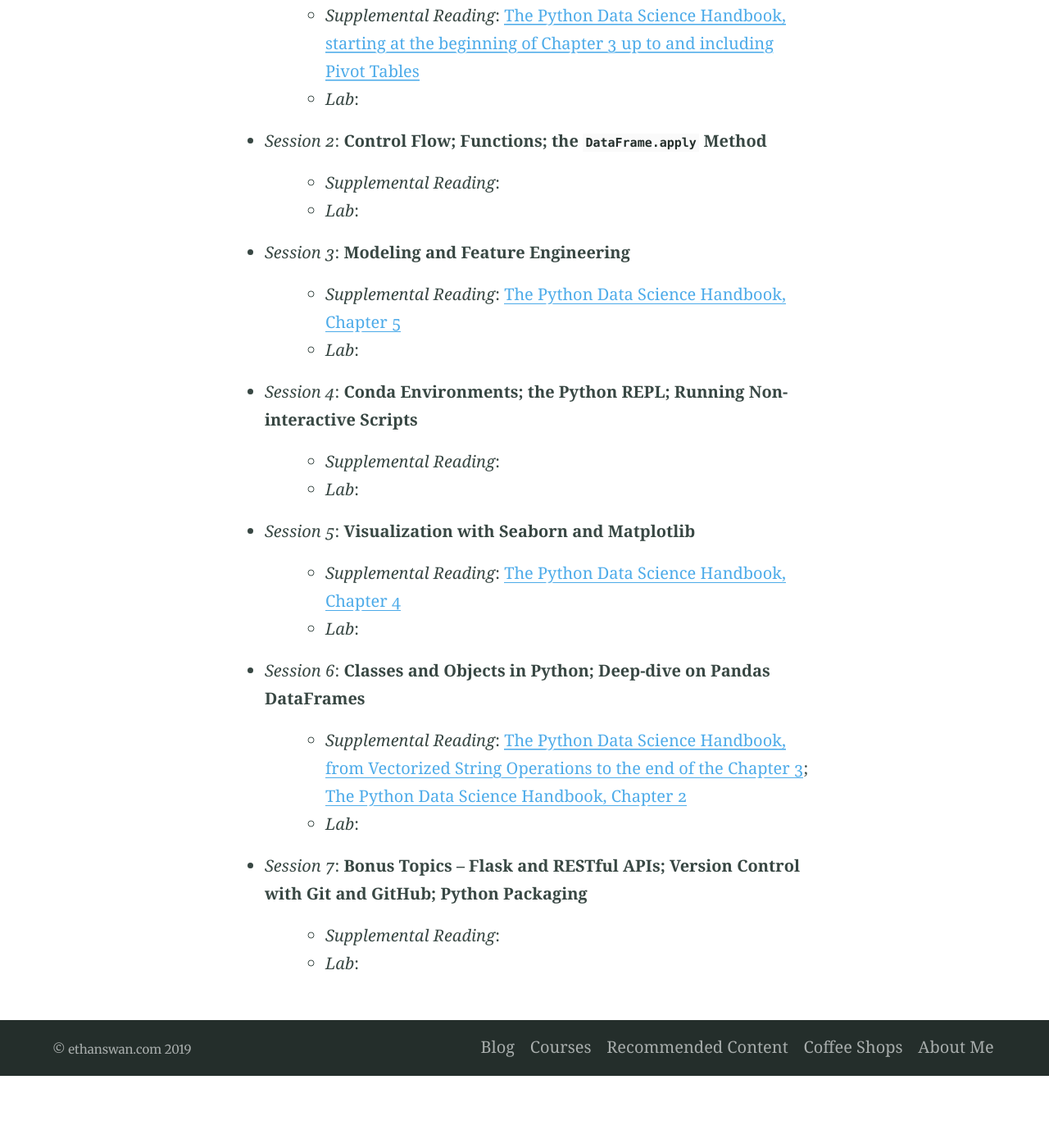
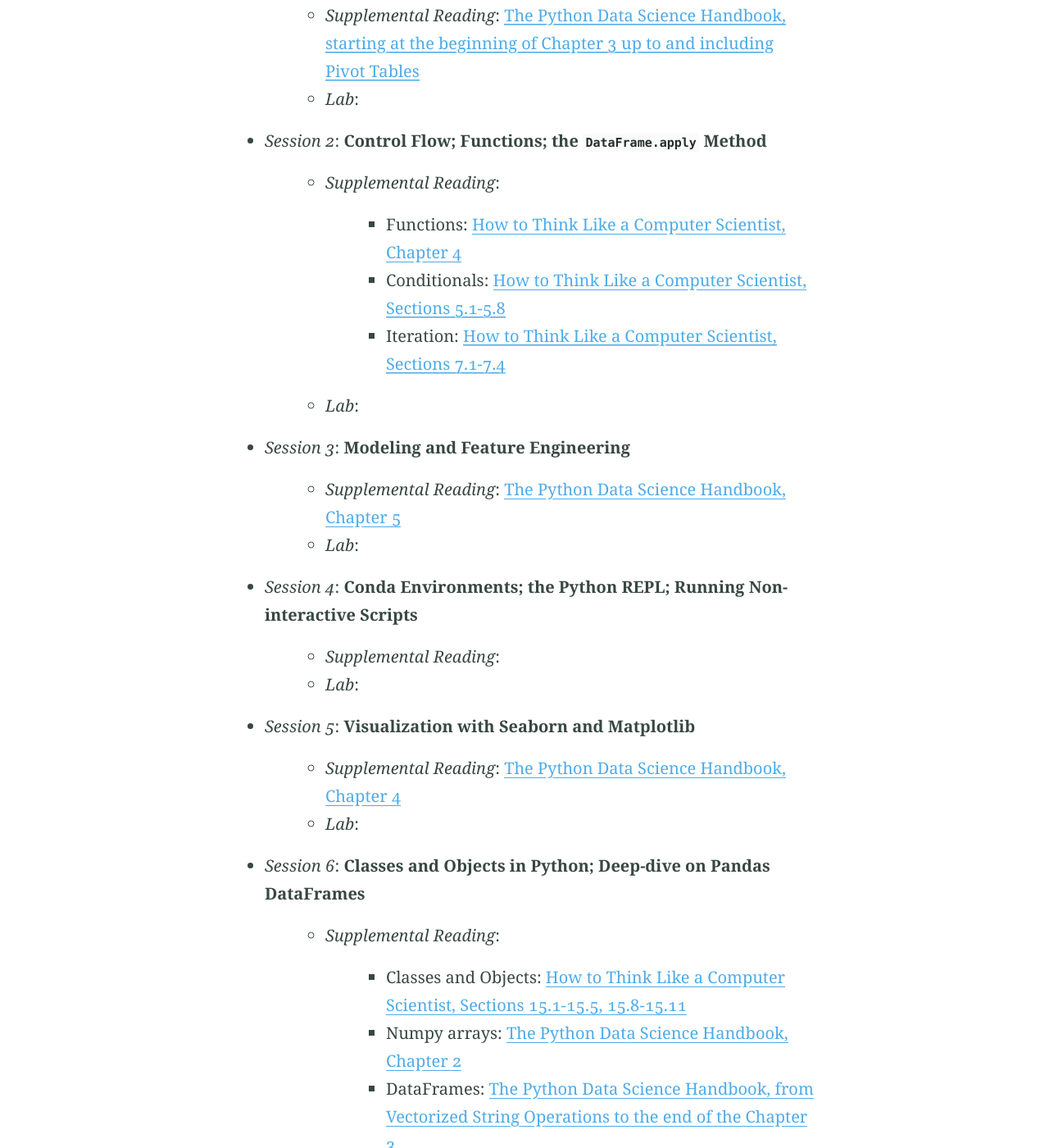
Before and after one commit to eswan18/ethanswan.com, a Jekyll site: the page built from courses/pages/python-for-ds-course.md, in a window 1280 px wide and 1400 px high, scrolled down 2723 px. Shown: the whole window at 82% size. Built offline with Jekyll 4.4.1, drawn with Linux system fonts in a browser that asks for light colours; before the commit the page ends 4035 px from its top, so only the background shows below that.

Commit message:
Add more supplemental reading.

```diff
--- a/courses/pages/python-for-ds-course.md
+++ b/courses/pages/python-for-ds-course.md
@@ -67,6 +67,9 @@
   - *Lab*:
 - *Session 2*: **Control Flow; Functions; the `DataFrame.apply` Method**
   - *Supplemental Reading*:
+    - Functions: [How to Think Like a Computer Scientist, Chapter 4](http://openbookproject.net/thinkcs/python/english3e/functions.html)
+    - Conditionals: [How to Think Like a Computer Scientist, Sections 5.1-5.8](http://openbookproject.net/thinkcs/python/english3e/conditionals.html)
+    - Iteration: [How to Think Like a Computer Scientist, Sections 7.1-7.4](http://openbookproject.net/thinkcs/python/english3e/iteration.html)
   - *Lab*:
 - *Session 3*: **Modeling and Feature Engineering**
   - *Supplemental Reading*: [The Python Data Science Handbook, Chapter 5](https://jakevdp.github.io/PythonDataScienceHandbook/05.00-machine-learning.html)
@@ -78,7 +81,10 @@
   - *Supplemental Reading*: [The Python Data Science Handbook, Chapter 4](https://jakevdp.github.io/PythonDataScienceHandbook/04.00-introduction-to-matplotlib.html)
   - *Lab*:
 - *Session 6*: **Classes and Objects in Python; Deep-dive on Pandas DataFrames**
-  - *Supplemental Reading*: [The Python Data Science Handbook, from Vectorized String Operations to the end of the Chapter 3](https://jakevdp.github.io/PythonDataScienceHandbook/03.10-working-with-strings.html); [The Python Data Science Handbook, Chapter 2](https://jakevdp.github.io/PythonDataScienceHandbook/02.00-introduction-to-numpy.html)
+  - *Supplemental Reading*:
+    - Classes and Objects: [How to Think Like a Computer Scientist, Sections 15.1-15.5, 15.8-15.11](http://openbookproject.net/thinkcs/python/english3e/classes_and_objects_I.html)
+    - Numpy arrays: [The Python Data Science Handbook, Chapter 2](https://jakevdp.github.io/PythonDataScienceHandbook/02.00-introduction-to-numpy.html)
+    - DataFrames: [The Python Data Science Handbook, from Vectorized String Operations to the end of the Chapter 3](https://jakevdp.github.io/PythonDataScienceHandbook/03.10-working-with-strings.html)
   - *Lab*:
 - *Session 7*: **Bonus Topics -- Flask and RESTful APIs; Version Control with Git and GitHub; Python Packaging**
   - *Supplemental Reading*:
```
